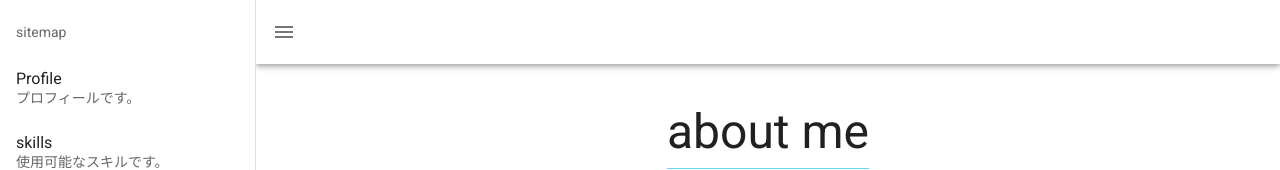
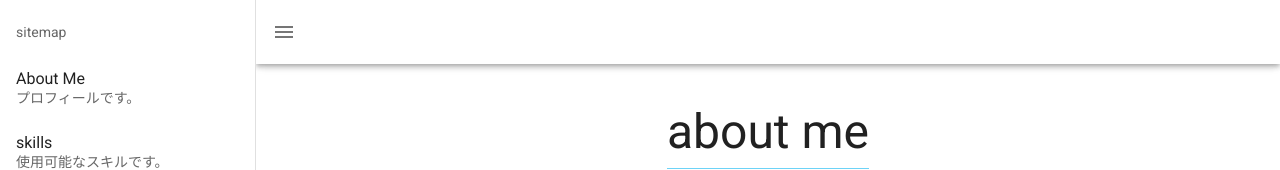
Before and after one commit to mishitoshi/my-portfolio, a Vue app: page / in a window 1280 px wide. Shown: the top 170 px of the page. Built offline with nearby package versions, Linux system fonts and the light colour scheme.

Commit message:
add: idで画面遷移

```diff
--- a/src/components/AboutMe.vue
+++ b/src/components/AboutMe.vue
@@ -1,5 +1,5 @@
 <template>
-  <section class="aboutme-wrapper">
+  <section class="aboutme-wrapper" id="about-me">
     <Title :title="title" />
     <div class="aboutme">
       <v-avatar size="150">
--- a/src/components/Carriers.vue
+++ b/src/components/Carriers.vue
@@ -1,5 +1,5 @@
 <template>
-  <div class="carrier-wrapper">
+  <div class="carrier-wrapper" id="carrier">
     <Title :title="title" :is-margin="isMargin" />
     <v-timeline class="carrier" :dense="dense">
       <v-timeline-item
--- a/src/components/Header.vue
+++ b/src/components/Header.vue
@@ -4,11 +4,13 @@
       <v-list :two-line="twoLine">
         <v-subheader v-html="subHeader"></v-subheader>
         <v-list-item-group color="primary" v-model="item">
-          <v-list-item v-for="(item, i) in items" :key="i">
+          <v-list-item v-for="(item, i) in items" :key="i" :href="item.id">
             <v-list-item-content>
-              <v-list-item-title v-html="item.title"></v-list-item-title>
-              <v-list-item-subtitle v-html="item.content"></v-list-item-subtitle
-            ></v-list-item-content>
+              <v-list-item-title>{{ item.title }}</v-list-item-title>
+              <v-list-item-subtitle>{{
+                item.content
+              }}</v-list-item-subtitle></v-list-item-content
+            >
           </v-list-item>
         </v-list-item-group>
       </v-list>
@@ -29,18 +31,14 @@ export default {
     subHeader: "sitemap",
     items: [
       {
-        title: "Profile",
+        id: "#about-me",
+        title: "About Me",
         content: "プロフィールです。"
       },
+      { id: "#skill", title: "skills", content: "使用可能なスキルです。" },
+      { id: "#carrier", title: "carriers", content: "今までの経歴です。" },
       {
-        title: "skills",
-        content: "使用可能なスキルです。"
-      },
-      {
-        title: "carriers",
-        content: "今までの経歴です。"
-      },
-      {
+        id: "#link",
         title: "link",
         content: "私に関わるリンクです。"
       }
--- a/src/components/Links.vue
+++ b/src/components/Links.vue
@@ -1,5 +1,5 @@
 <template>
-  <div class="link-wrapper">
+  <div class="link-wrapper" id="link">
     <Title :title="title" />
     <ul class="link-items">
       <li v-for="(link, i) in links" :key="i" class="item">
--- a/src/components/Skill.vue
+++ b/src/components/Skill.vue
@@ -1,5 +1,5 @@
 <template>
-  <div class="skill-wrapper">
+  <div class="skill-wrapper" id="skill">
     <Title :title="title" />
     <div class="skill" v-for="(skill, i) in skills" :key="i">
       <SubTitle :sub-title="skill.subtitle" />
```
